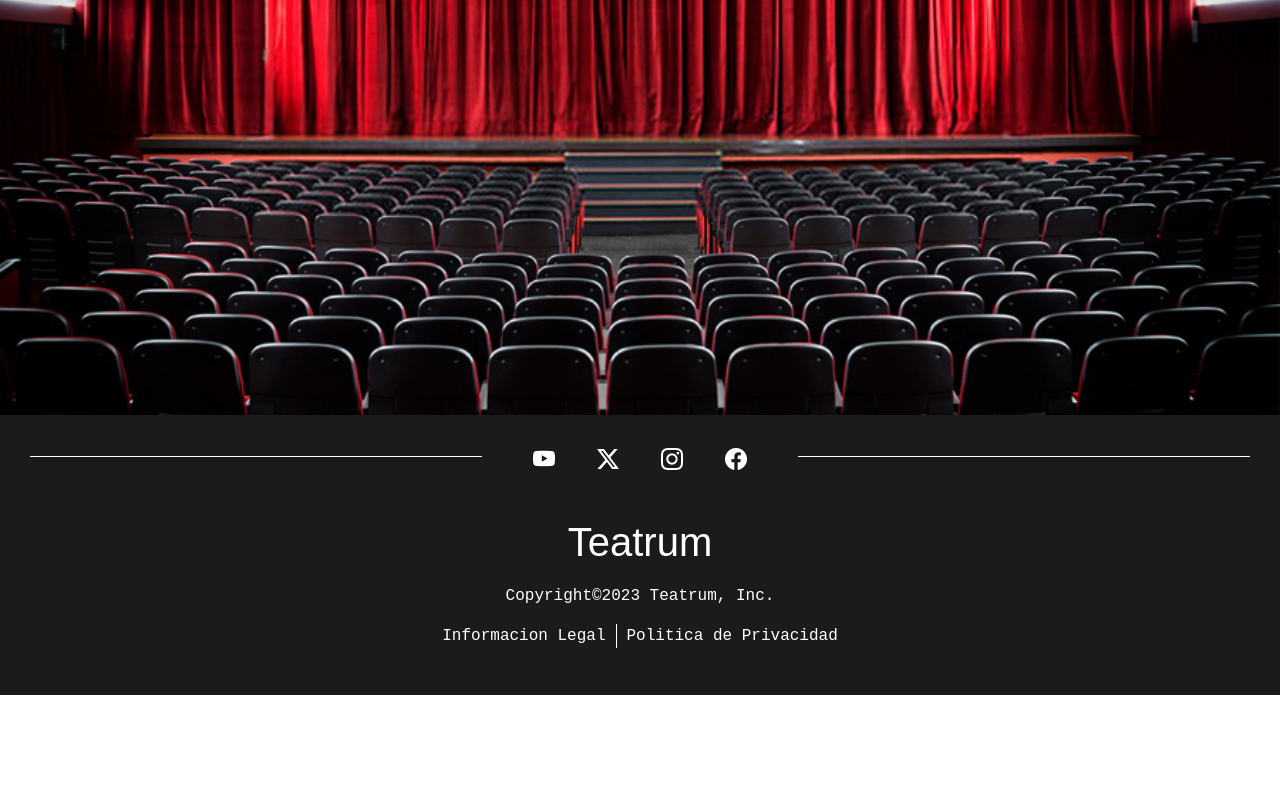
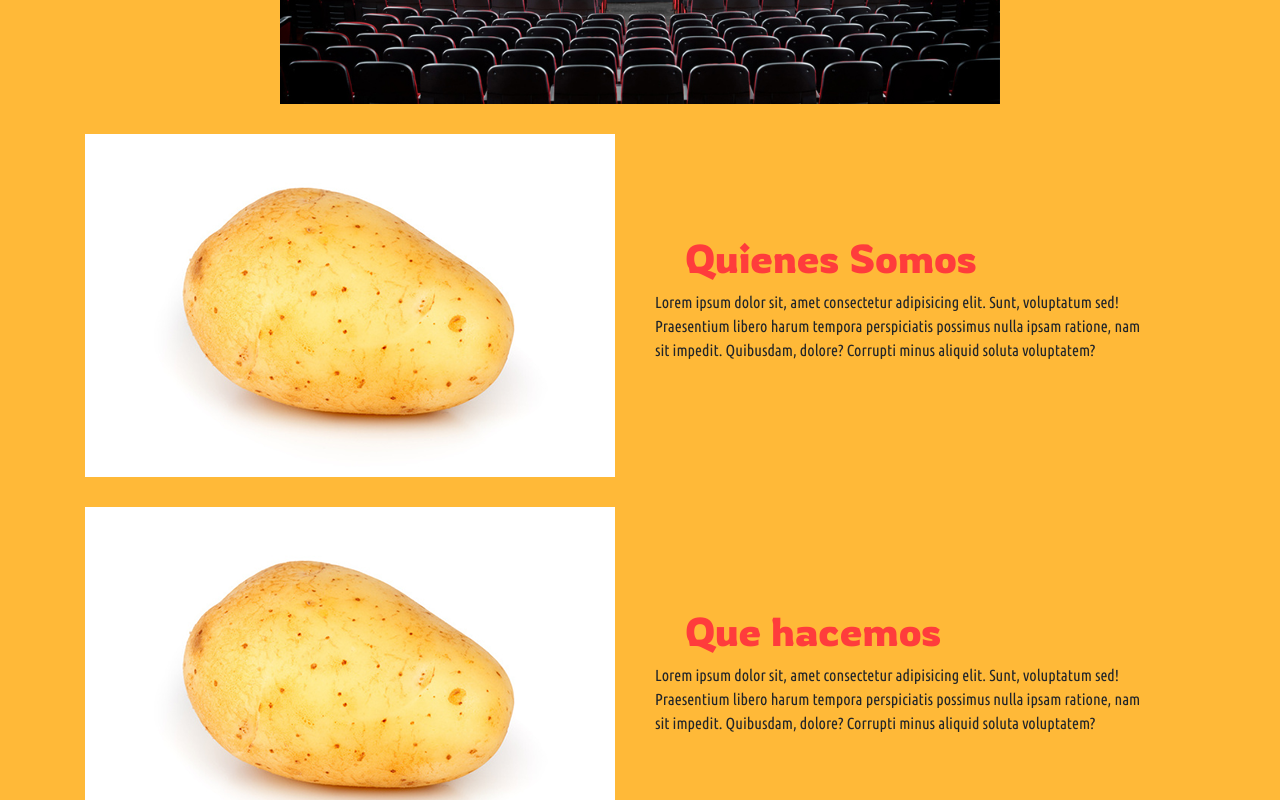
Before and after one commit to nikyuher/TeatroDigital, a plain HTML site: page paginas/contactanos.html in a window 1280 px wide. Shown: the part 440-1240 px from the top of the page. Before the commit the page ends 1135 px from the top, so only its background shows below. Drawn offline with nearby package versions, Linux system fonts and the light colour scheme; a web font is replaced by a local one.

Commit message:
Primer diseño de contactos

```diff
--- a/paginas/contactanos.html
+++ b/paginas/contactanos.html
@@ -4,11 +4,11 @@
 <head>
     <meta charset="UTF-8">
     <meta name="viewport" content="width=device-width, initial-scale=1.0">
-    <title>Document</title>
+    <title>Teatrum | Contactanos</title>
     <link rel="stylesheet" href="../style/global.css">
+    <link rel="stylesheet" href="../style/contactanos.css">
     <link href="https://cdn.jsdelivr.net/npm/bootstrap@5.3.2/dist/css/bootstrap.min.css" rel="stylesheet"
         integrity="sha384-T3c6CoIi6uLrA9TneNEoa7RxnatzjcDSCmG1MXxSR1GAsXEV/Dwwykc2MPK8M2HN" crossorigin="anonymous">
-    <link href="https://fonts.googleapis.com/css2?family=Radio+Canada:wght@500&display=swap" rel="stylesheet">
     <link rel="stylesheet" href="https://cdn.jsdelivr.net/npm/bootstrap-icons@1.11.1/font/bootstrap-icons.css">
     <link rel="preconnect" href="https://fonts.googleapis.com">
     <link rel="preconnect" href="https://fonts.gstatic.com" crossorigin>
@@ -32,6 +32,7 @@
     </header>
     <main>
         <div class="letraTextoGeneral">
+            <section>
                 <div class="contTituloContact">
                     <div class="tituloContact">
                         <h1>Contactanos</h1>
@@ -40,10 +41,45 @@
                         <img src="../imagenes/sala-de-teatro-referencial.jpg" alt="">
                     </div>
                 </div>
+            </section>
             <article>
                 <section>
+                    <div class="contContenidoContact">
                         <div>
-
+                            <img src="../imagenes/patata2.png">
+                        </div>
+                        <div class="contenidoContact">
+                            <h2> Quienes Somos</h2>
+                            <p>Lorem ipsum dolor sit, amet consectetur adipisicing elit. Sunt, voluptatum sed! Praesentium
+                                libero harum tempora perspiciatis possimus nulla ipsam ratione, nam sit impedit. Quibusdam,
+                                dolore? Corrupti minus aliquid soluta voluptatem?</p>
+                        </div>
+                    </div>
+                </section>
+                <section>
+                    <div class="contContenidoContact">
+                        <div>
+                            <img src="../imagenes/patata2.png">
+                        </div>
+                        <div class="contenidoContact">
+                            <h2> Que hacemos</h2>
+                            <p>Lorem ipsum dolor sit, amet consectetur adipisicing elit. Sunt, voluptatum sed! Praesentium
+                                libero harum tempora perspiciatis possimus nulla ipsam ratione, nam sit impedit. Quibusdam,
+                                dolore? Corrupti minus aliquid soluta voluptatem?</p>
+                        </div>
+                    </div>
+                </section>
+                <section>
+                    <div class="contContenidoContact">
+                        <div>
+                            <img src="../imagenes/patata2.png">
+                        </div>
+                        <div class="contenidoContact">
+                            <h2> Trabaja Con Nosotros</h2>
+                            <p>Lorem ipsum dolor sit, amet consectetur adipisicing elit. Sunt, voluptatum sed! Praesentium
+                                libero harum tempora perspiciatis possimus nulla ipsam ratione, nam sit impedit. Quibusdam,
+                                dolore? Corrupti minus aliquid soluta voluptatem?</p>
+                        </div>
                     </div>
                 </section>
             </article>
--- /dev/null
+++ b/style/contactanos.css
@@ -0,0 +1,32 @@
+.contTituloContact {
+    display: grid;
+}
+
+.tituloContact h1 {
+    width: 100%;
+    color: rgb(133, 24, 16)
+}
+
+.imgContact {
+    display: flex;
+    justify-content: center;
+}
+
+.imgContact img {
+    width: 90%;
+    height: 400px;
+}
+
+.contContenidoContact {
+    display: flex;
+    width: 90%;
+    align-items: center;
+    justify-content: center;
+    margin: 30px auto;
+}
+
+.contenidoContact {
+    width: 500px;
+    margin: auto 40px;
+    text-align: left;
+}
--- a/style/global.css
+++ b/style/global.css
@@ -11,6 +11,7 @@ img {
 }
 main{
     background-color: rgb(255, 185, 56);
+    padding-bottom: 30px;
 }
 /*Logo*/
 .colorFooter * {
@@ -43,10 +44,7 @@ main{
 .letraTextoGeneral{
     font-family: 'Ubuntu Condensed', serif;
 }
-/*Textos Footer*/
-.letraFooter * {
-    font-family: monospace;
-}
+
 /*Barra de Navegacion*/
 .contOpciones {
     display: flex;
@@ -63,6 +61,10 @@ main{
     padding: 20px;
 }
 
+/*Textos Footer*/
+.letraFooter * {
+    font-family: monospace;
+}
 /*Footer*/
 .contFooter {
     background-color: rgb(27, 27, 26);
```
Lines whose indentation alone changed are shown as unchanged.
